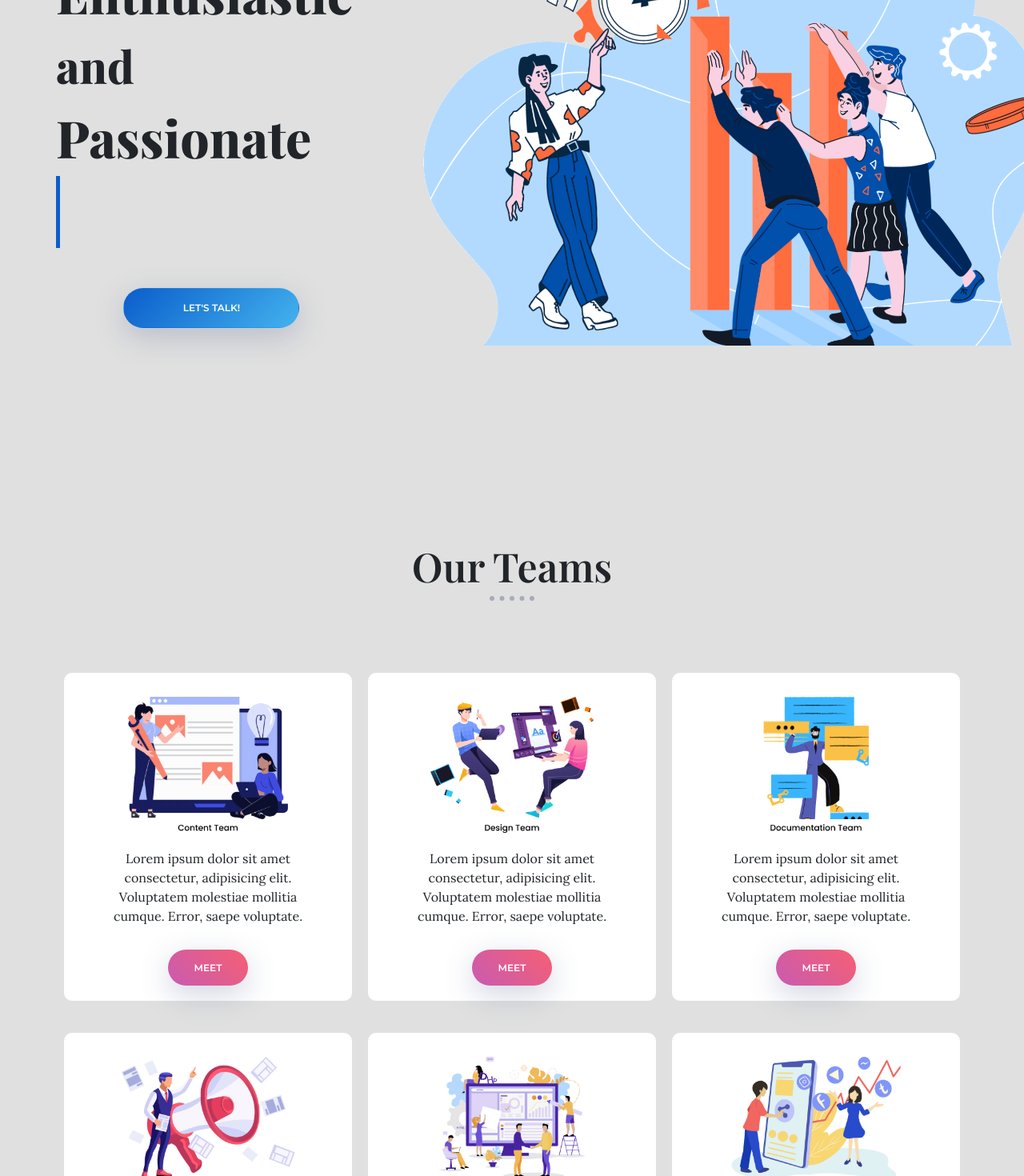
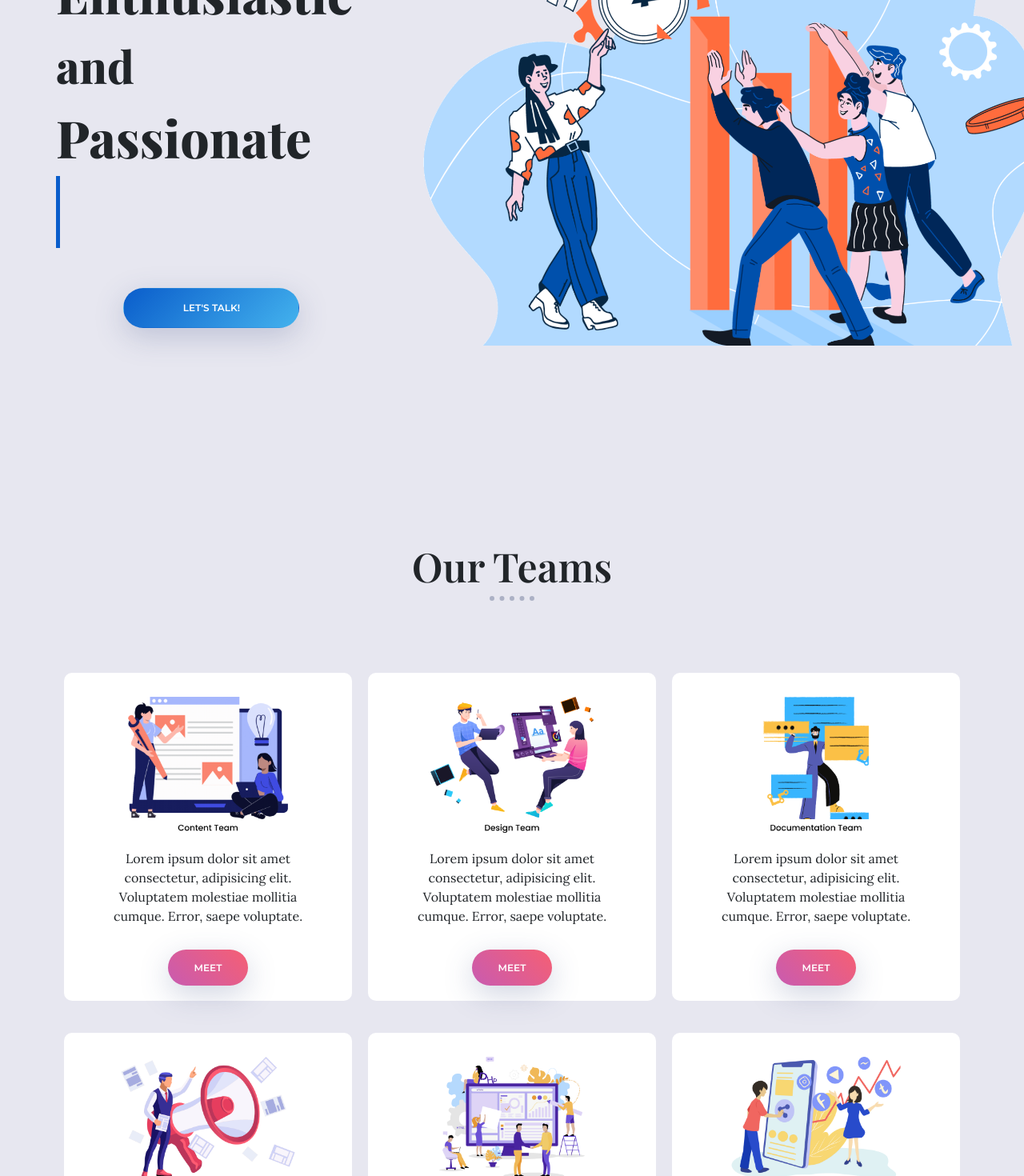
Before and after one commit to abhishekrd/acm-rscoe-v2, a React (Create React App) app: page / in a window 1280 px wide. Shown: the part 340-1810 px from the top of the page at 80% size. Built offline with nearby package versions, Linux system fonts and the light colour scheme.

Commit message:
Changed backgroud color (#e0e0e0 to #e7e7f0)

```diff
--- a/src/pages/concept-of-day/Cod.scss
+++ b/src/pages/concept-of-day/Cod.scss
@@ -1,5 +1,5 @@
 .concept-home-img{
-    background-color: #e0e0e0;
+    background-color: #e7e7f0;
     .display-img{
         width: 90%;
         height: 90%;
@@ -8,7 +8,7 @@
 }
 .concept-container {
 
-    background-color: #e0e0e0;
+    background-color: #e7e7f0;
     padding: 168px 0 168px 0;
     text-align: center !important;
 
--- a/src/pages/landing-page/Land.scss
+++ b/src/pages/landing-page/Land.scss
@@ -1,6 +1,6 @@
 .home {
     .Content {
-        background-color: #e0e0e0;
+        background-color: #e7e7f0;
         display: flex;
         justify-content: space-between;
         padding: 70px 70px;
@@ -70,7 +70,7 @@
                     #word1::after {
                         font-family: 'Roboto Mono', monospace;
                         content: "";
-                        background: #e0e0e0;
+                        background: #e7e7f0;
                         position: absolute;
                         height: 100%;
                         width: 400px;
@@ -89,7 +89,7 @@
                     #word2::after {
                         font-family: 'Roboto Mono', monospace;
                         content: "";
-                        background: #e0e0e0;
+                        background: #e7e7f0;
                         position: absolute;
                         height: 100%;
                         width: 400px;
@@ -107,7 +107,7 @@
                     #word3::after {
                         font-family: 'Roboto Mono', monospace;
                         content: "";
-                        background: #e0e0e0;
+                        background: #e7e7f0;
                         position: absolute;
                         height: 100%;
                         width: 400px;
@@ -126,7 +126,7 @@
                     #word4::after {
                         font-family: 'Roboto Mono', monospace;
                         content: "";
-                        background: #e0e0e0;
+                        background: #e7e7f0;
                         position: absolute;
                         height: 100%;
                         width: 400px;
@@ -251,7 +251,7 @@
 
     .teams {
         padding: 168px 0 0 0;
-        background-color: #e0e0e0;
+        background-color: #e7e7f0;
 
         .container {
             text-align: center !important;
@@ -324,7 +324,7 @@
 
     .event {
         padding: 168px 0 0 0;
-        background-color: #e0e0e0;
+        background-color: #e7e7f0;
 
         .container {
             text-align: center;
--- a/src/pages/webTeam/Web.scss
+++ b/src/pages/webTeam/Web.scss
@@ -1,7 +1,7 @@
 .home {
     .front-page {
         text-align: center;
-        background-color: #e0e0e0;
+        background-color: #e7e7f0;
         padding: 20px 20px 20px 20px;
 
         .team-name {
@@ -104,7 +104,7 @@
 }
 
 .team-mem-card {
-    background-color: #e0e0e0;
+    background-color: #e7e7f0;
     padding: 168px 0 0 0;
     text-align: center !important;
 
```
